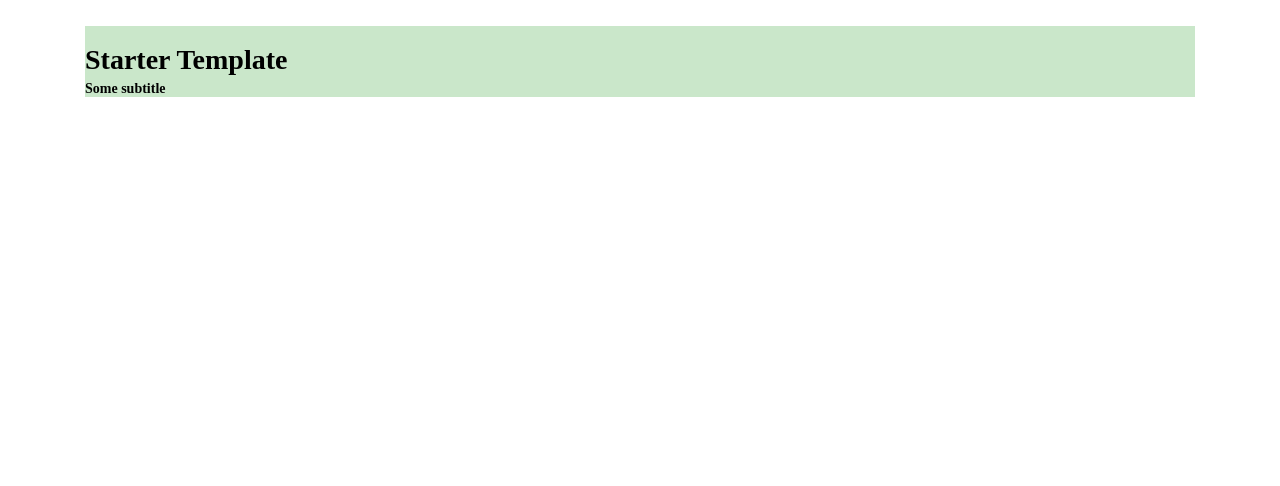
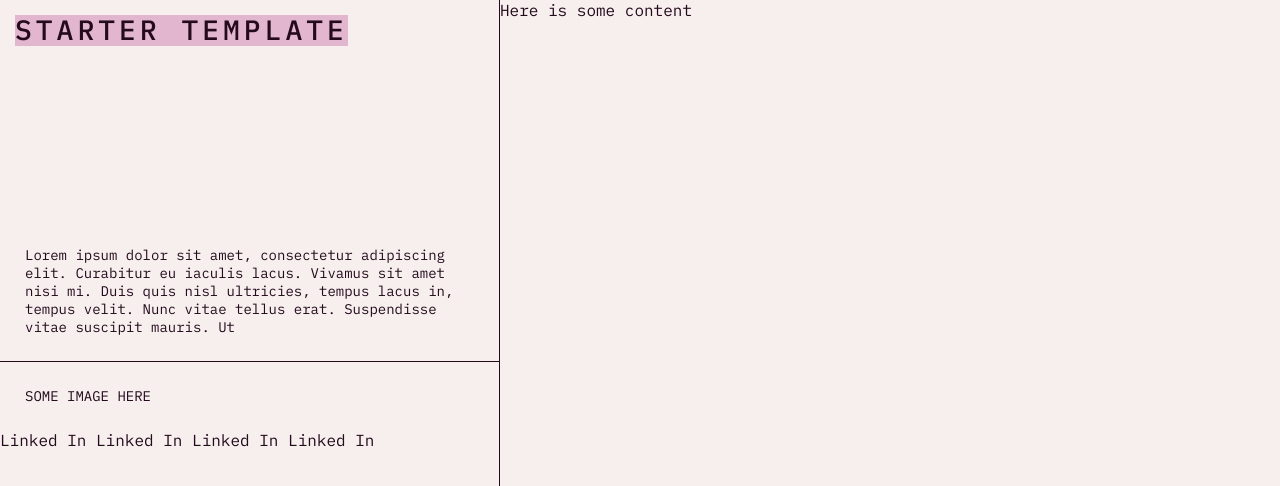
Before and after one commit to kakes1215/portfolio_09292024, a website: page index.html in a window 1280 px wide. Shown: the top 486 px of the page. Drawn offline with Linux system fonts and the light colour scheme.

Commit message:
Add layout and left pane styling

```diff
--- a/app/scss/components/_index.scss
+++ b/app/scss/components/_index.scss
@@ -1 +1,2 @@
 @forward 'header';
+@forward 'pane';
--- /dev/null
+++ b/app/scss/components/pane.scss
@@ -0,0 +1,18 @@
+@use '../util' as *;
+
+.left-pane {
+    max-width: rem(500);
+    border-right: rem(1) solid var(--dark-pink);
+
+    &__about {
+        margin-top: rem(200);
+    }
+
+    &__footer {
+        border-top: rem(1) solid var(--dark-pink);
+    }
+}
+
+.right-pane {
+    width: 100%;
+}
--- a/app/scss/globals/boilerplate.scss
+++ b/app/scss/globals/boilerplate.scss
@@ -12,7 +12,7 @@ html {
 body {
     margin: 0;
     padding: 0;
-    font-family: var(--font-inter);
-    background: var(--dark-bg);
-    color: var(--dark-secondary-text-color);
+    font-family: var(--font-ibm-plex);
+    background: var(--light-tan);
+    color: var(--dark-pink);
 }
--- a/app/scss/globals/colors.scss
+++ b/app/scss/globals/colors.scss
@@ -4,4 +4,5 @@
     --faded-pink: hsl(326, 43%, 80%);
     --pastel-pink1: hsl(303, 58%, 74%);
     --pastel-pink2: hsl(316, 69%, 61%);
+    --dark-pink: hsl(318, 55%, 9%);
 }
--- a/app/scss/globals/fonts.scss
+++ b/app/scss/globals/fonts.scss
@@ -1,3 +1,3 @@
 :root {
-    // --font-inter: "Inter", system-ui;
+    --font-ibm-plex: "IBM Plex Mono", system-ui;
 }
--- a/app/scss/globals/layouts.scss
+++ b/app/scss/globals/layouts.scss
@@ -1,11 +1,28 @@
 @use '../util' as *;
 
-.container {
+// .container {
+//     padding: 0 rem(25);
+//     max-width: rem(1110);
+//     margin: 0 auto rem(46);
+
+//     @include breakpoint(large){
+//         padding: 0;
+//     }
+// }
+
+main {
     padding: 0 rem(25);
     max-width: rem(1110);
-    margin: 0 auto rem(46);
+    // margin: 0 auto rem(46);
+    width: 100%;
+    display: flex;
+    flex-wrap: nowrap;
 
-    @include breakpoint(large){
+    @include breakpoint(large) {
         padding: 0;
     }
 }
+
+.section {
+    height: 100vh;
+}
--- a/app/scss/globals/typography.scss
+++ b/app/scss/globals/typography.scss
@@ -1,19 +1,33 @@
 @use '../util' as *;
 
-h1, h2, h3 {
+h1,
+h2,
+h3 {
+    margin: rem(15);
     margin-bottom: 0;
     line-height: 1.1;
+    letter-spacing: rem(4);
 }
 
 h1 {
-    font-size: rem(24);
-    margin-bottom: rem(3);
+    font-size: 2.5em;
+    text-transform: uppercase;
+    font-weight: 500;
+    background-color: var(--faded-pink);
+    max-width: fit-content;
 
-    @include breakpoint(large){
+    @include breakpoint(large) {
         font-size: rem(28);
     }
 }
 
-a, a:visited, a:active {
+p {
+    margin: rem(25);
+    font-size: rem(14);
+}
+
+a,
+a:visited,
+a:active {
     text-decoration: none;
 }
--- a/index.html
+++ b/index.html
@@ -11,21 +11,45 @@
   <!-- Google Fonts -->
   <link rel="preconnect" href="https://fonts.googleapis.com">
   <link rel="preconnect" href="https://fonts.gstatic.com" crossorigin>
-  <link href="https://fonts.googleapis.com/css2?family=Inter:opsz@14..32&display=swap" rel="stylesheet">
-  <link href="https://fonts.googleapis.com/css2?family=Inter:opsz,wght@14..32,700&display=swap" rel="stylesheet">
+  <link href="https://fonts.googleapis.com/css2?family=IBM+Plex+Mono:wght@100;400;500;600;700&display=swap"
+    rel="stylesheet">
 
   <link rel="stylesheet" href="/dist/style.css">
   <script defer src="/dist/script.js"></script>
   <title>Starter Template</title>
 
 </head>
-<header class="header container">
+<!-- <header class="header container">
 
   <div class="header__title">
-    <h1>Starter Template</h1>
-    <span class="header__subtitle">Some subtitle</span>
+
   </div>
-</header>
+</header> -->
 <main>
+  <section class="section left-pane">
+    <div class="left-pane__title">
+      <h1>Starter Template</h1>
+      <p class="left-pane__about">Lorem ipsum dolor sit amet, consectetur adipiscing elit. Curabitur eu iaculis lacus.
+        Vivamus sit amet nisi mi. Duis quis nisl ultricies, tempus lacus in, tempus velit. Nunc vitae tellus erat.
+        Suspendisse vitae suscipit mauris. Ut
+      </p>
+    </div>
+    <div class="left-pane__footer">
+      <p class="left-pane__image">SOME IMAGE HERE</p>
+      <div class="left-pane__social-links">
+        <a class="left-pane__social-links--linked-in">Linked In</a>
+        <a class="left-pane__social-links--linked-in">Linked In</a>
+        <a class="left-pane__social-links--linked-in">Linked In</a>
+        <a class="left-pane__social-links--linked-in">Linked In</a>
+      </div>
+    </div>
+
+  </section>
+  <section class="section right-pane">
+    <div class="right-pane__content">
+      Here is some content
+    </div>
+  </section>
 </main>
+
 </html>
```
Also changed, not shown: dist/style.css, 2 other files.
